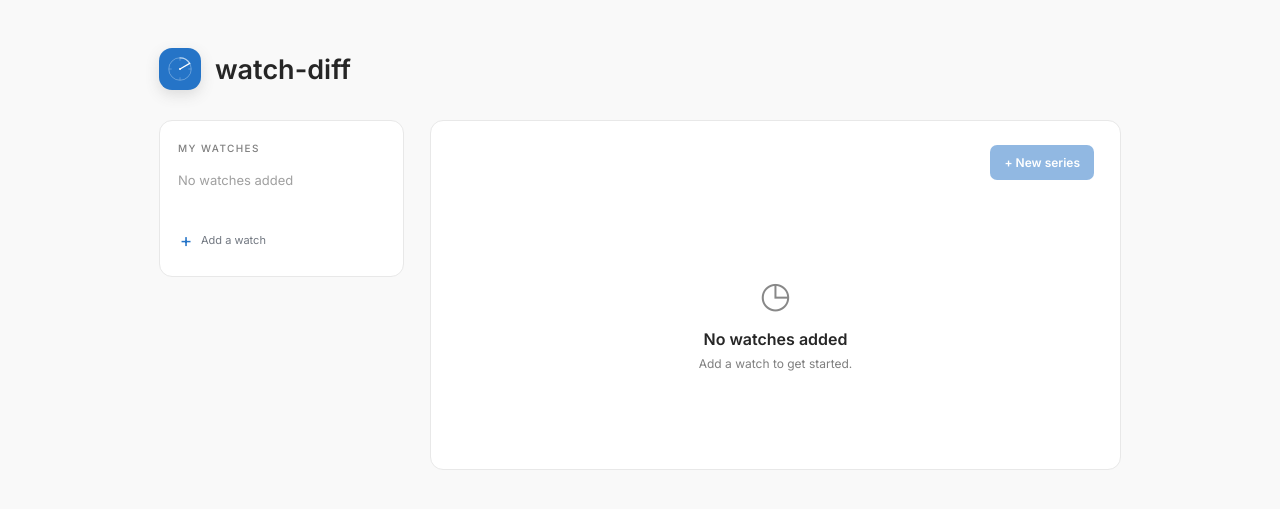
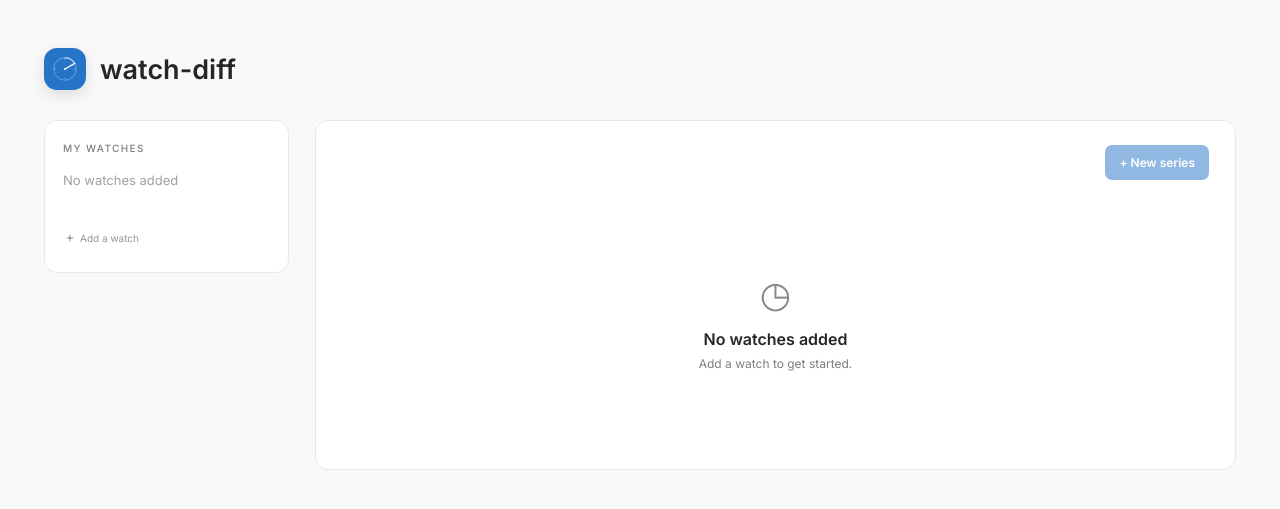
Before and after one commit to alexanderteinum/watch-drift, a Flask app: page / in a window 1280 px wide. Shown: the top 509 px of the page. Run offline with Flask 3, Linux system fonts and the light colour scheme; data that the repository does not hold is empty.

Commit message:
Widen layout and compact measurement rows

```diff
--- a/static/style.css
+++ b/static/style.css
@@ -128,3 +128,14 @@ input:focus,select:focus{border-color:#5790d0;box-shadow:0 0 0 3px #2574c71f}
   .watch-select:focus-visible,.delete-measurement:focus-visible{outline-color:#67a9ee}
 }
 .mark img{display:block;width:30px;height:30px}
+.add-watch summary{font-size:10px;color:var(--muted);opacity:.82;transition:color .15s,opacity .15s}
+.add-watch summary:hover{color:var(--ink);opacity:1}
+.add-watch summary{gap:3px;line-height:1.3}
+.add-watch-plus{display:inline-flex;align-items:center;justify-content:center;flex:0 0 14px;width:14px;height:14px;font-size:14px;font-weight:400;line-height:14px;color:var(--muted);transform:translateY(-1px)}
+.add-watch summary:hover .add-watch-plus{color:inherit}
+.watch-item.selected{position:relative;margin-left:-18px;margin-right:-18px;padding:9px 18px;background:transparent;border-radius:0}
+.watch-item.selected::before{position:absolute;inset:0 4px;content:"";background:#edf4fb;border-radius:4px;pointer-events:none}
+.watch-item.selected>*{position:relative;z-index:1}
+@media(prefers-color-scheme:dark){.watch-item.selected::before{background:#263747}}
+.page{max-width:1280px}
+td{padding-top:9px;padding-bottom:9px}
```
